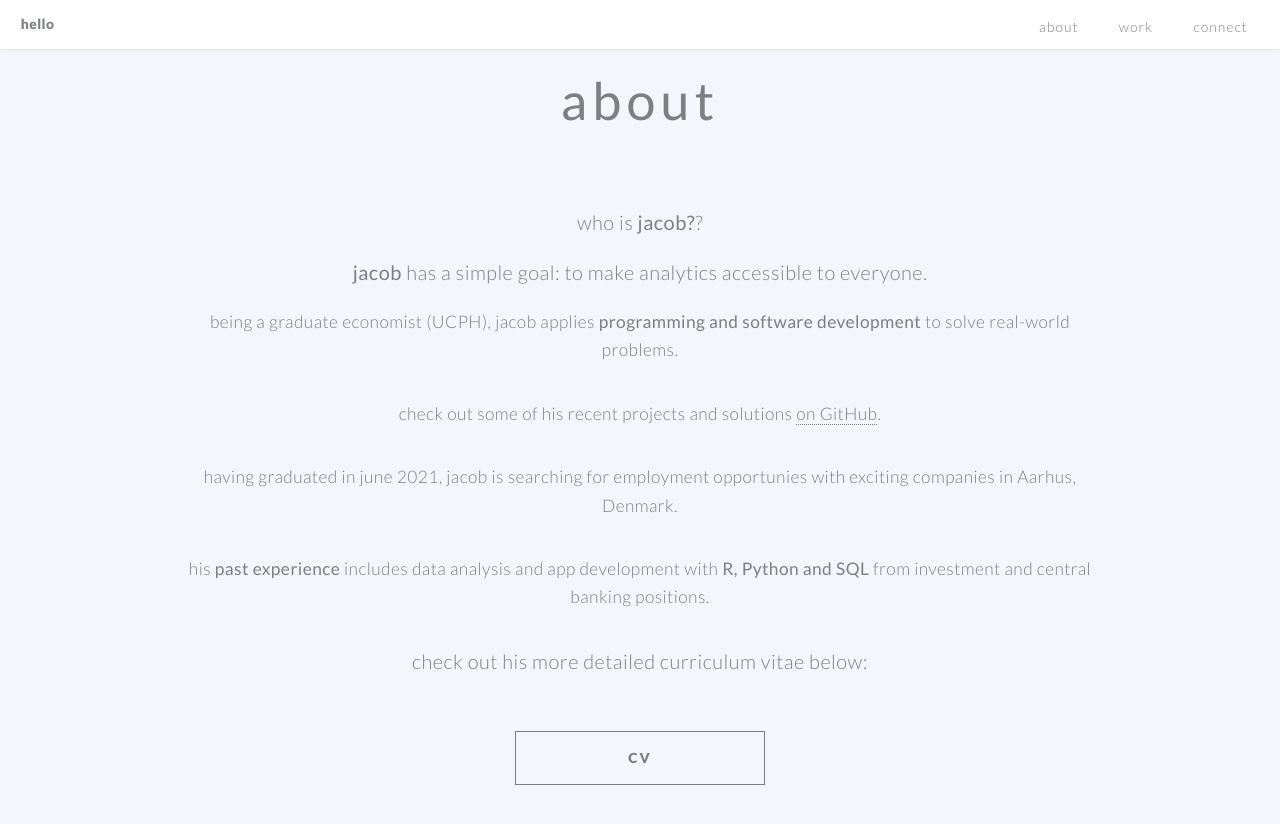
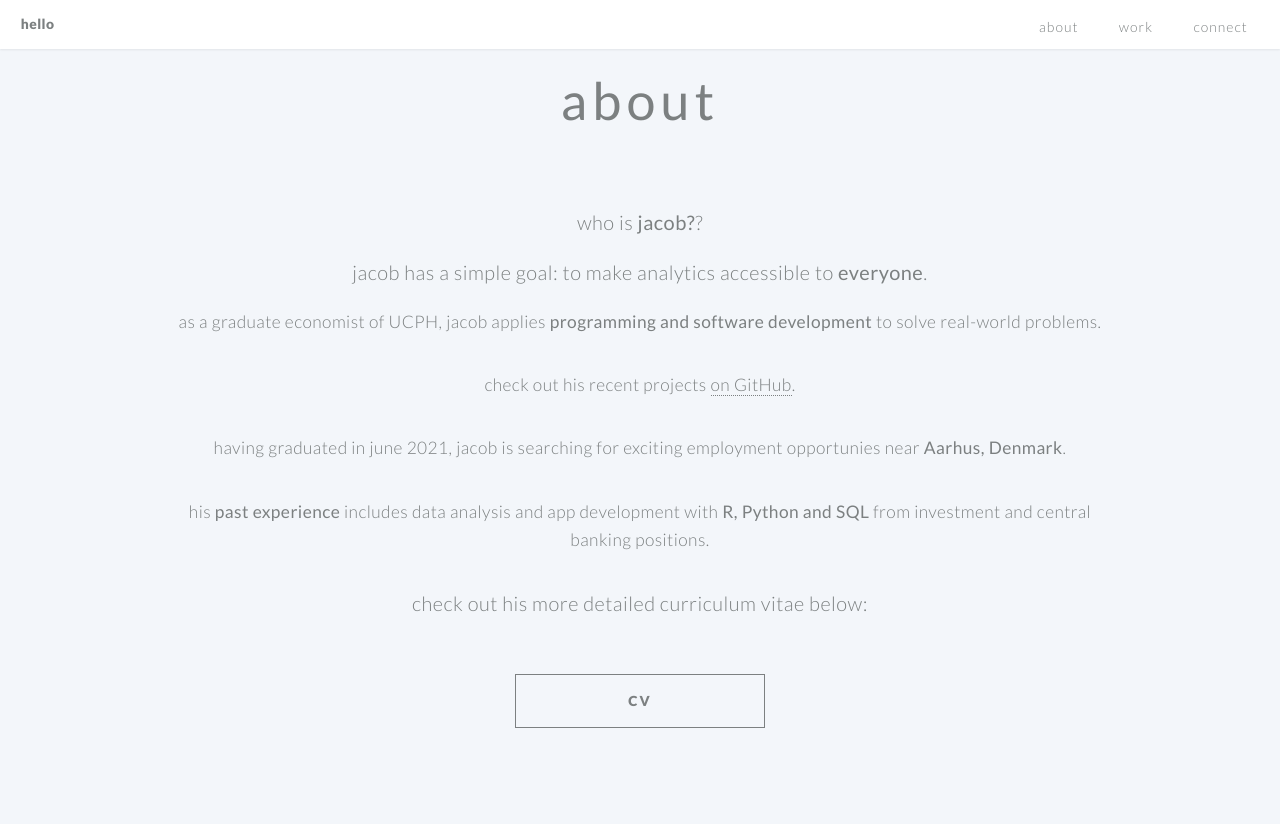
Before and after one commit to jacob-hein/jacobhein.com, a Jekyll site: the page built from index.md, in a window 1280 px wide and 900 px high, scrolled down 661 px. Shown: the top 824 px of the window. Built offline with Jekyll 4.4.1, drawn with Linux system fonts in a browser that asks for light colours.

Commit message:
Update index.md

```diff
--- a/index.md
+++ b/index.md
@@ -44,13 +44,13 @@ cta_button_label: contact # the label on the button
 [//]: # (write a bit about yourself here)
 ### who is **jacob?**?
 
-### **jacob** has a simple goal: to make analytics accessible to everyone.
+### jacob has a simple goal: to make analytics accessible to **everyone**.
 
-being a graduate economist (UCPH), jacob applies **programming and software development** to solve real-world problems.
+as a graduate economist of UCPH, jacob applies **programming and software development** to solve real-world problems.
 
-check out some of his recent projects and solutions [on GitHub](https://github.com/jacobshein).
+check out his recent projects [on GitHub](https://github.com/jacobshein).
 
-having graduated in june 2021, jacob is searching for employment opportunies with exciting companies in Aarhus, Denmark.
+having graduated in june 2021, jacob is searching for exciting employment opportunies near **Aarhus, Denmark**.
 
 his **past experience** includes data analysis and app development with **R, Python and SQL** from investment and central banking positions.
 
```
